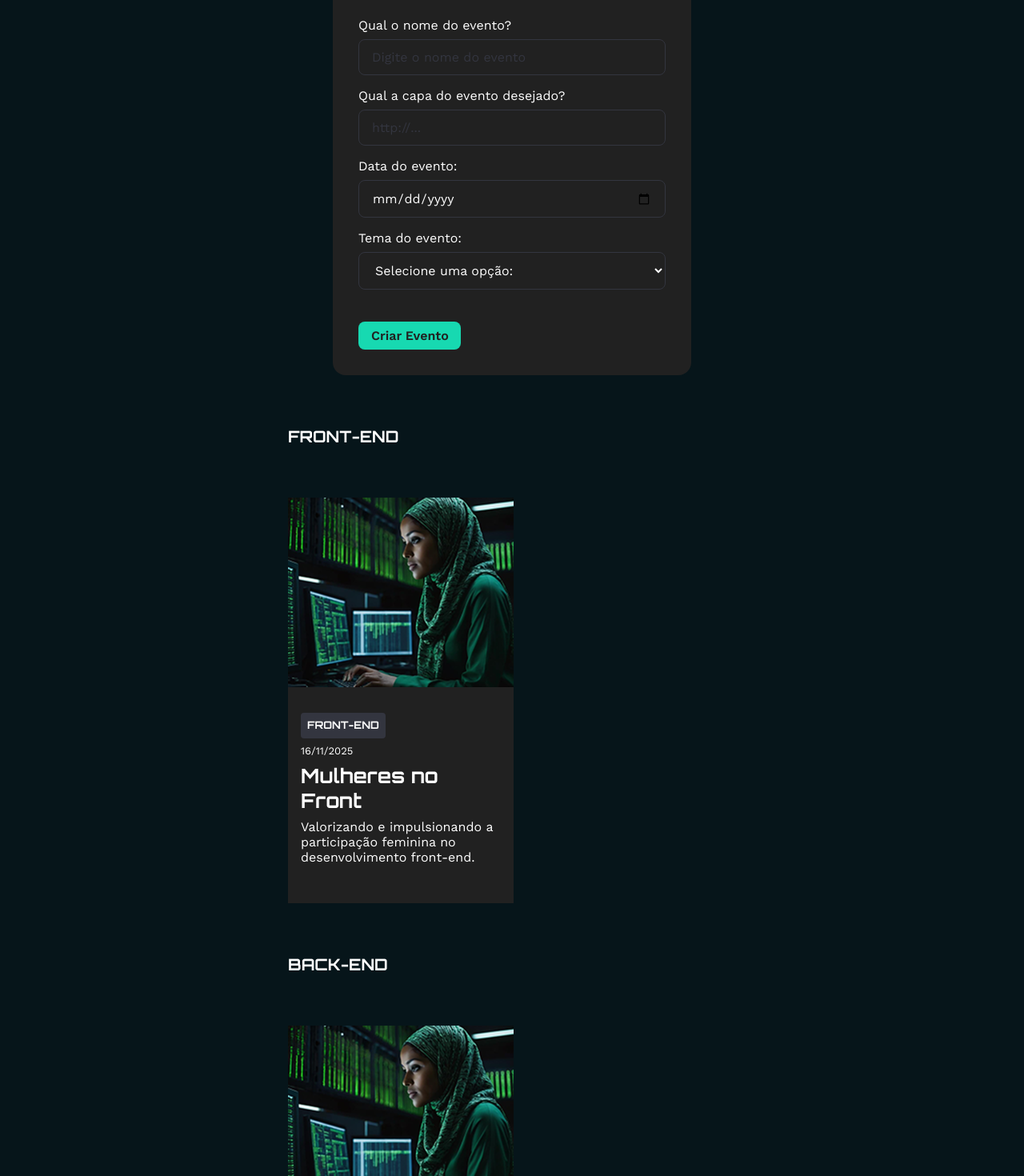
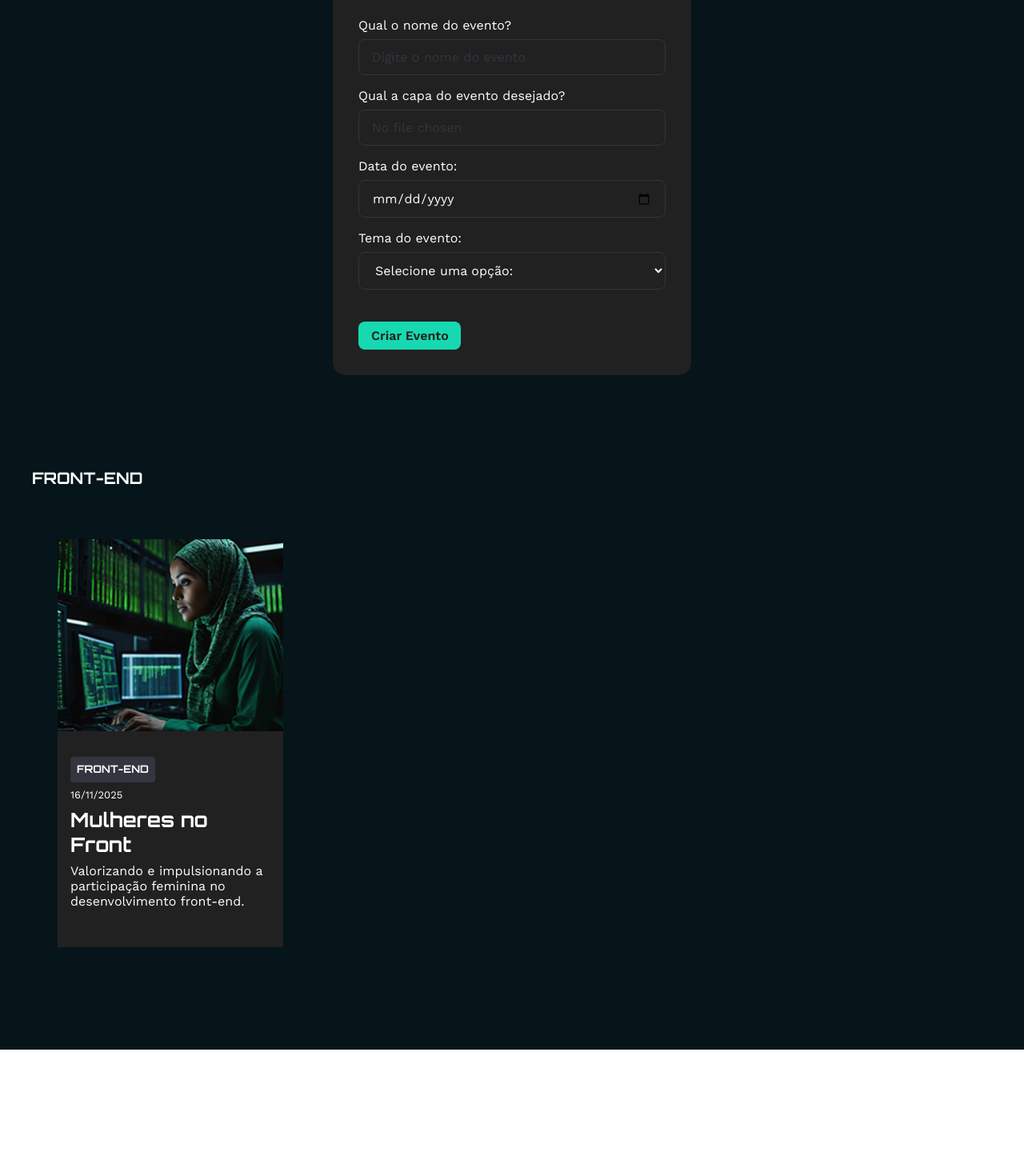
Before and after one commit to IsaZambe/Tecboard, a React (Vite) app: page / in a window 1280 px wide. Shown: the part 820-2290 px from the top of the page at 80% size. After the commit the page ends 2132 px from the top, so only its background shows below. Built offline with nearby package versions, Linux system fonts and the light colour scheme.

Commit message:
feat(form): fix cmapo upload

```diff
--- a/package.json
+++ b/package.json
@@ -11,7 +11,8 @@
   },
   "dependencies": {
     "react": "^19.2.0",
-    "react-dom": "^19.2.0"
+    "react-dom": "^19.2.0",
+    "react-icons": "^5.5.0"
   },
   "devDependencies": {
     "@eslint/js": "^9.39.1",
--- a/src/components/FormularioDeEvento.jsx
+++ b/src/components/FormularioDeEvento.jsx
@@ -5,14 +5,15 @@ import { InputForm } from "./InputForm";
 import { InputFormData } from "./InputFormData";
 import { SelectForm } from "./SelectForm";
 import { BotaoCriarEvento } from "./BotaoCriarEvento";
+import { FiUpload } from "react-icons/fi";
 
 export function FormularioDeEvento({ temasConteudo, aoSubmeter }) {
   //FUNÇÃO CRIAR EVENTO
   function criarEvento(formData) {
-    console.log("Evento criado!", formData);
+    const imagemCapa = formData.get("capaEvento");
 
     const evento = {
-      capa: formData.get("capaEvento"),
+      capa: imagemCapa ? URL.createObjectURL(imagemCapa) : "", //cria uma URL temporária para o arquivo
       tag: temasConteudo.find(function (item) {
         return item.id == formData.get("temaEvento");
       }),
@@ -40,14 +41,15 @@ export function FormularioDeEvento({ temasConteudo, aoSubmeter }) {
         </CampoFieldsetForm>
 
         <CampoFieldsetForm>
-          <LabelForm htmlFor="capaEvento">
+          <LabelForm htmlFor="capaEvento" className="upload-label">
             Qual a capa do evento desejado?
           </LabelForm>
           <InputForm
-            type="text"
-            placeholder="http://..."
-            className="form-input"
+            type="file"
+            placeholder="Clique para fazer upload da imagem"
+            className="form-input upload-input"
             name="capaEvento"
+            accept="image/*"
           ></InputForm>
         </CampoFieldsetForm>
 
--- a/src/page.jsx
+++ b/src/page.jsx
@@ -72,14 +72,28 @@ function Tecboard() {
         />
       </section>
       <section className="conteudo-temas">
-        {temasConteudo.map(function (item) {
+        {temasConteudo.map(function (tema) {
+          if (
+            !eventos.some(function (evento) {
+              return evento.tag.id == tema.id;
+            })
+          ) {
+            return null;
+          }
           return (
-            <section key={item.id}>
-              <TemaBanner temasConteudo={item} />
-
-              {eventos.map(function (evento, index) {
-                return <CardEvento key={index} evento={evento} />;
-              })}
+            <section key={tema.id} className="temas-titulo">
+              <div className="conteudo-wrapper">
+                <TemaBanner temasConteudo={tema} />
+                <div className="card-container">
+                  {eventos
+                    .filter(function (evento) {
+                      return evento.tag.id === tema.id;
+                    })
+                    .map(function (evento, index) {
+                      return <CardEvento key={index} evento={evento} />;
+                    })}
+                </div>
+              </div>
             </section>
           );
         })}
--- a/src/styles/styles-page.css
+++ b/src/styles/styles-page.css
@@ -71,7 +71,6 @@ header img {
 
 .form-campo {
   border: none;
-  /* margin: 2rem 1.75rem; */
   display: flex;
   flex-direction: column;
   gap: 0.5rem;
@@ -86,6 +85,29 @@ header img {
   border-radius: 0.5rem;
   padding: 0.75rem 1rem;
   color: var(--cor-branca);
+}
+.form-input.upload-input {
+  background-color: var(--cor-fundo-componentes);
+  border: 1px solid var(--cor-texto-secundario);
+  font-size: var(--fonte-body-m);
+  border-radius: 0.5rem;
+  padding: 0.75rem 1rem;
+  color: var(--cor-branca);
+  cursor: pointer;
+  color: var(--cor-texto-secundario);
+}
+
+.form-input.upload-input::file-selector-button {
+  visibility: hidden; /* esconde apenas o botão */
+  width: 0;
+  height: 0;
+  padding: 0;
+  margin: 0;
+  border: none;
+}
+
+.upload-label:hover {
+  background-color: var(--cor-destaque);
 }
 
 .form-input::placeholder {
@@ -134,19 +156,41 @@ header img {
 
 .conteudo-temas {
   background-color: var(--cor-fundo-geral);
+  padding: 2rem;
+  display: flex;
+  flex-direction: column;
+  justify-content: center;
 }
+
+.temas-titulo {
+  margin-bottom: 4rem;
+}
+
+.conteudo-wrapper {
+  max-width: 1200px;
+  margin: 0 auto;
+  width: 100%;
+}
+
 .tema-banner-titulo {
   font-family: var(--fonte-titulo);
   font-size: var(--fonte-body-l);
   color: var(--cor-branca);
-  margin: 0 22.5rem 4rem 22.5rem;
+  margin-bottom: 2rem;
   text-transform: uppercase;
 }
 
 /* CARD DE TEMAS */
 
+.card-container {
+  display: flex;
+  gap: 1.5rem;
+  flex-wrap: wrap;
+  justify-content: flex-start;
+  padding: 2rem;
+}
+
 .card-evento {
-  margin: 2rem 1.5rem 4rem 22.5rem;
   background-color: var(--cor-fundo-componentes);
   width: 17.625rem;
   display: flex;
@@ -154,8 +198,15 @@ header img {
   align-items: flex-start;
   color: var(--cor-branca);
   gap: 0.5rem;
+  overflow: hidden;
 }
 
+.card-img {
+  width: 100%;
+  height: 15rem;
+  object-fit: cover; /* corta e ajusta proporcionalmente */
+  display: block;
+}
 .card-evento p,
 .card-evento h4 {
   margin: 0;
```
Also changed, not shown: 1 other file (tests, documents, lock files or other folders).
